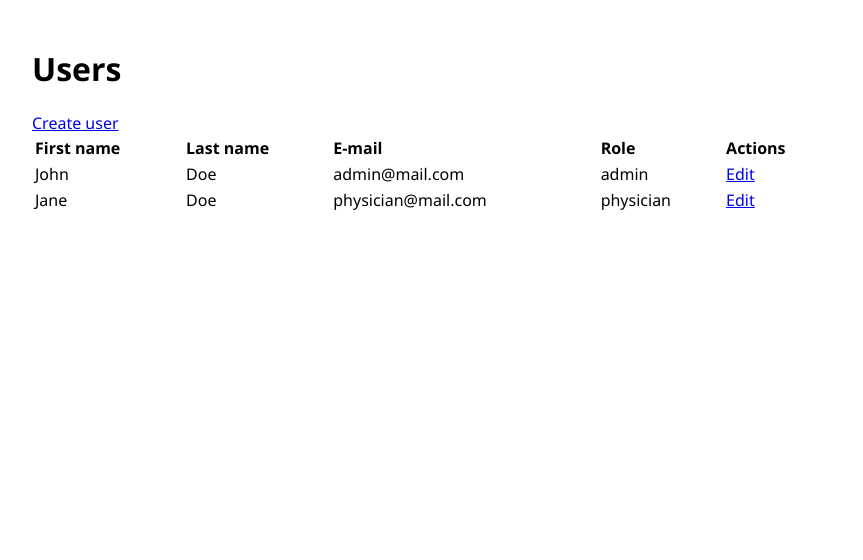
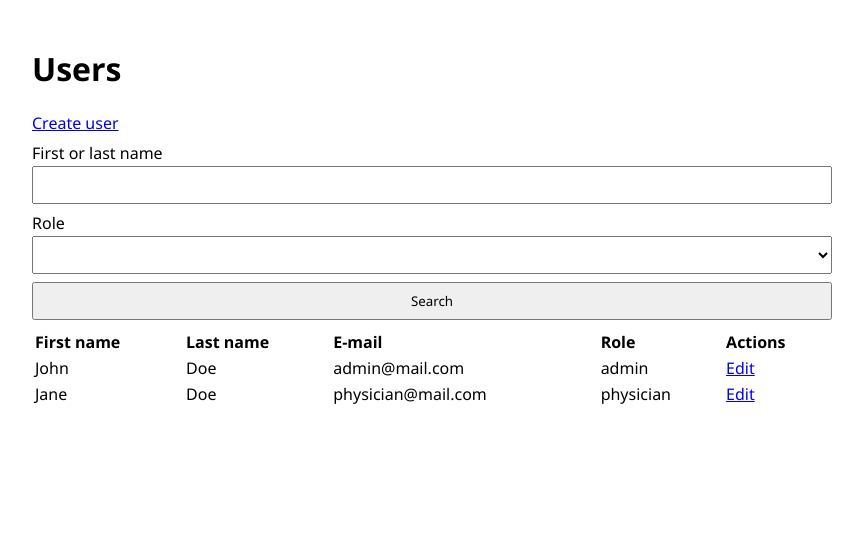
Before and after one commit to claucia/cs50x-final-project, a Flask app: page /users in a window 1280 px wide. Shown: the part 64-624 px from the top of the page, without its empty margins (208-1071 px from the left). Run offline with Flask 2, Linux system fonts and the light colour scheme; a user stored in the database is signed in; data comes from the database, SQL or seed files in the repository; some libraries are stand-ins or nearby versions.

Commit message:
Implementation for search user

```diff
--- a/app/forms.py
+++ b/app/forms.py
@@ -79,6 +79,13 @@ class ChangePasswordForm(Form):
     submit = SubmitField('Change password')
 
 
+class SearchUserForm(Form):
+    name = StringField('First or last name')
+    role = SelectField(
+        'Role', choices=choices_with_empty_option(user_role_choices))
+    submit = SubmitField('Search')
+
+
 # Donor
 class CreateDonorForm(Form):
     first_name = StringField(
--- a/app/routes/user.py
+++ b/app/routes/user.py
@@ -1,8 +1,9 @@
 from flask import Flask, render_template, request, redirect, flash, url_for
 from flask_login import current_user, login_required
+from sqlalchemy import or_, and_
 from werkzeug.security import generate_password_hash, check_password_hash
 from app.app import app
-from app.forms import ChangePasswordForm, CreateUserForm, EditUserForm
+from app.forms import ChangePasswordForm, CreateUserForm, EditUserForm, SearchUserForm
 from app.models import Role, User
 from app.extensions import db
 from app.utils import role_required
@@ -12,8 +13,32 @@ from app.utils import role_required
 @login_required
 @role_required(Role.ADMIN)
 def list_users():
+
+    form = SearchUserForm(request.form)
+    users = []
+
+    if request.method == 'POST' and form.validate():
+
+        filters = []
+        name_criteria = form.name.data
+        role_criteria = form.role.data
+
+        if(name_criteria):
+            name_filter = or_(
+                User.first_name.ilike(f'%{name_criteria}%'),
+                User.last_name.ilike(f'%{name_criteria}%'),
+            )
+            filters.append(name_filter)
+
+        if(role_criteria):
+            role_filter = (User.role == role_criteria)
+            filters.append(role_filter)
+
+        users = User.query.filter(and_(*filters))
+        return render_template('user/list.html', users=users, form=form)
+
     users = User.query.all()
-    return render_template('user/list.html', users=users)
+    return render_template('user/list.html', users=users, form=form)
 
 
 @app.route('/users/new', methods=['POST', 'GET'])
--- a/app/templates/user/list.html
+++ b/app/templates/user/list.html
@@ -5,6 +5,13 @@
 
 {% block content %}
 <a href="{{ url_for('create_user') }}">Create user</a>
+
+<form method="POST">
+    {{ render_field(form.name) }}
+    {{ render_field(form.role) }}
+    {{ render_field(form.submit) }}
+</form>
+
 <table>
     <thead>
         <tr>
```
